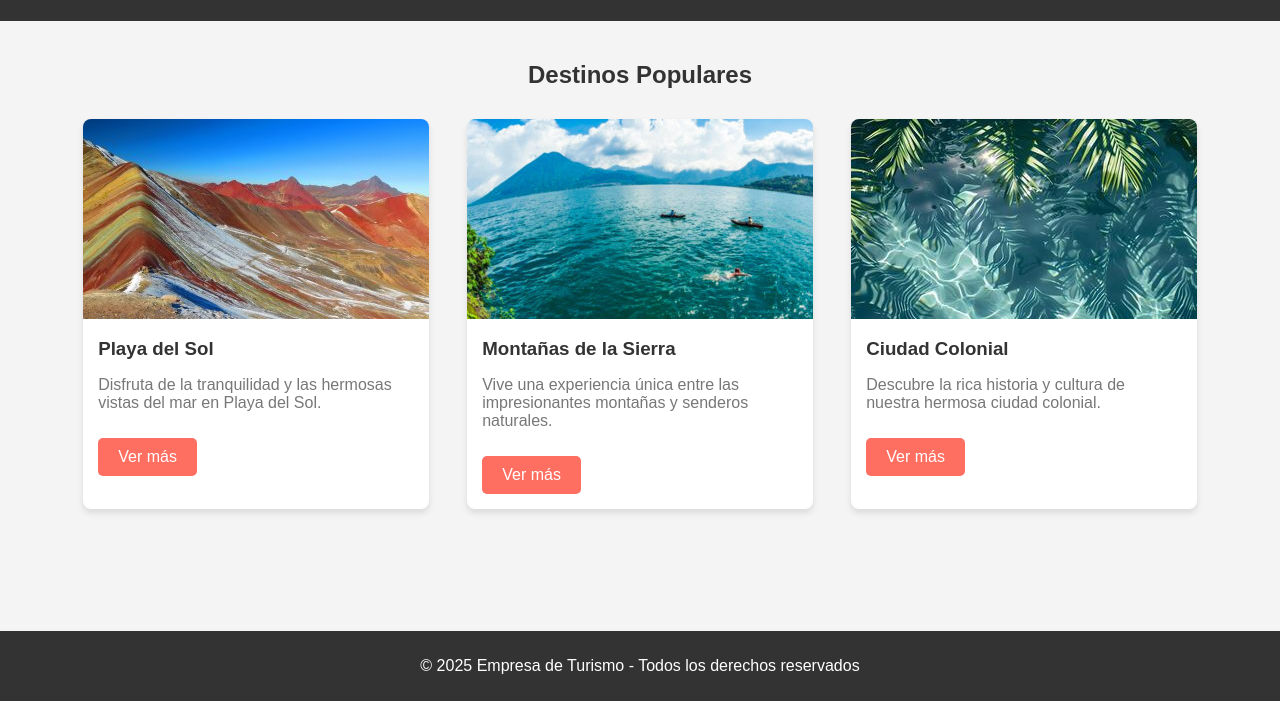
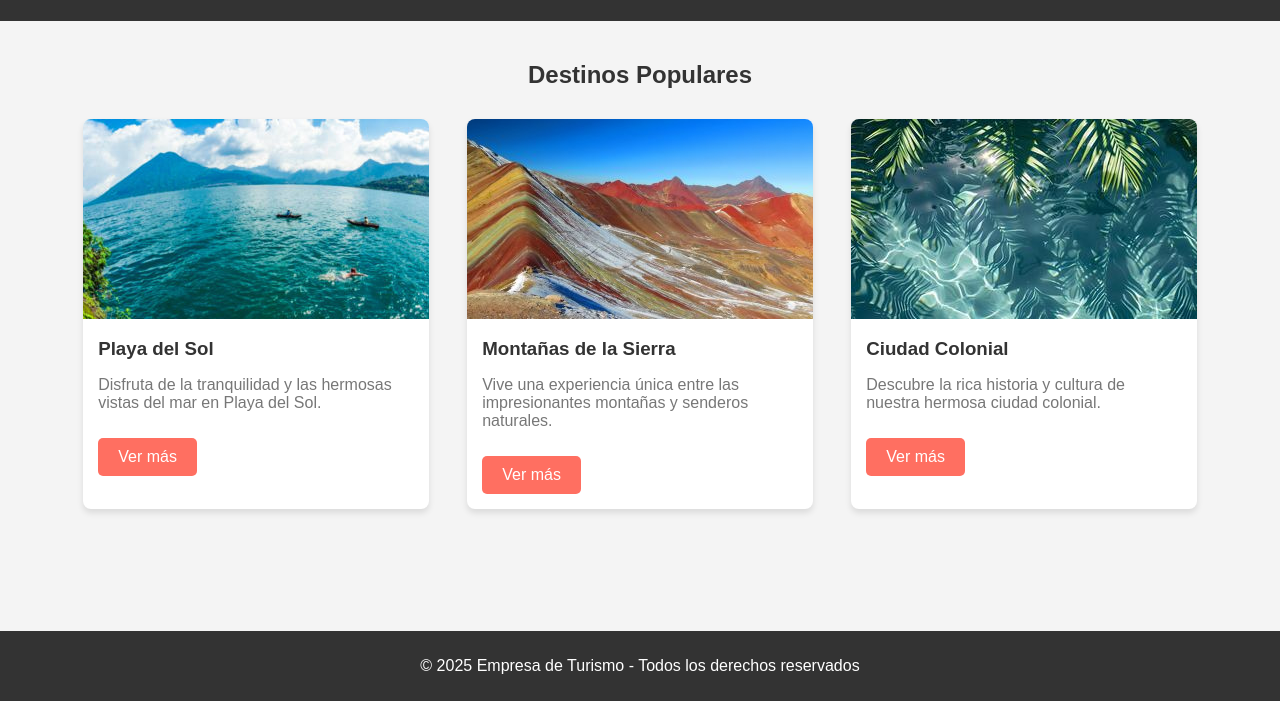
Before and after one commit to NathaliaCruz18/Turismo, a plain HTML site: page destinos.html in a window 1280 px wide. Shown: the part 99-800 px from the top of the page. Drawn offline with Linux system fonts and the light colour scheme.

Commit message:
agregra el js de destinos

```diff
--- /dev/null
+++ b/desti.js
@@ -0,0 +1,65 @@
+// Array con los destinos turísticos
+const destinos = [
+    {
+        nombre: "Playa del Sol",
+        pais: "España",
+        descripcion: "Disfruta de la tranquilidad y las hermosas vistas del mar en Playa del Sol.",
+        imagen: "imgs/img2.jpg",
+        enlace: "#"
+    },
+    {
+        nombre: "Montañas de la Sierra",
+        pais: "México",
+        descripcion: "Vive una experiencia única entre las impresionantes montañas y senderos naturales.",
+        imagen: "imgs/img1.jpg",
+        enlace: "#"
+    },
+    {
+        nombre: "Ciudad Colonial",
+        pais: "Colombia",
+        descripcion: "Descubre la rica historia y cultura de nuestra hermosa ciudad colonial.",
+        imagen: "imgs/img3.jpg",
+        enlace: "#"
+    }
+];
+
+// Seleccionar el contenedor donde se agregarán los destinos
+const container = document.getElementById("destinos-container");
+
+// Recorrer el array de destinos y agregar los elementos dinámicamente
+destinos.forEach(destino => {
+    // Crear el contenedor de cada destino
+    const destinoDiv = document.createElement("div");
+    destinoDiv.classList.add("destino");
+
+    // Crear la imagen del destino
+    const img = document.createElement("img");
+    img.src = destino.imagen;
+    img.alt = destino.nombre;
+
+    // Crear el contenido del destino (título, descripción y botón)
+    const contenido = document.createElement("div");
+    contenido.classList.add("contenido");
+
+    const h3 = document.createElement("h3");
+    h3.textContent = destino.nombre;
+
+    const p = document.createElement("p");
+    p.textContent = destino.descripcion;
+
+    const a = document.createElement("a");
+    a.href = destino.enlace;
+    a.classList.add("btn");
+    a.textContent = "Ver más";
+
+    // Agregar todos los elementos al destinoDiv
+    contenido.appendChild(h3);
+    contenido.appendChild(p);
+    contenido.appendChild(a);
+
+    destinoDiv.appendChild(img);
+    destinoDiv.appendChild(contenido);
+
+    // Agregar el destinoDiv al contenedor principal
+    container.appendChild(destinoDiv);
+});
--- a/destinos.html
+++ b/destinos.html
@@ -13,37 +13,12 @@
 
     <div class="container">
         <h2>Destinos Populares</h2>
-
-        <div class="destinos">
-            <div class="destino">
-                <img src="imgs/img1.jpg" alt="Destino 1">
-                <div class="contenido">
-                    <h3>Playa del Sol</h3>
-                    <p>Disfruta de la tranquilidad y las hermosas vistas del mar en Playa del Sol.</p>
-                    <a href="#" class="btn">Ver más</a>
-                </div>
-            </div>
-
-            <div class="destino">
-                <img src="imgs/img2.jpg" alt="Destino 2">
-                <div class="contenido">
-                    <h3>Montañas de la Sierra</h3>
-                    <p>Vive una experiencia única entre las impresionantes montañas y senderos naturales.</p>
-                    <a href="#" class="btn">Ver más</a>
-                </div>
-            </div>
-
-            <div class="destino">
-                <img src="imgs/img3.jpg" alt="Destino 3">
-                <div class="contenido">
-                    <h3>Ciudad Colonial</h3>
-                    <p>Descubre la rica historia y cultura de nuestra hermosa ciudad colonial.</p>
-                    <a href="#" class="btn">Ver más</a>
-                </div>
-            </div>
+        <div class="destinos" id="destinos-container">
         </div>
 
     </div>
+
+    <script src="desti.js"></script>
     <footer>
         <p>&copy; 2025 Empresa de Turismo - Todos los derechos reservados</p>
     </footer>
```
